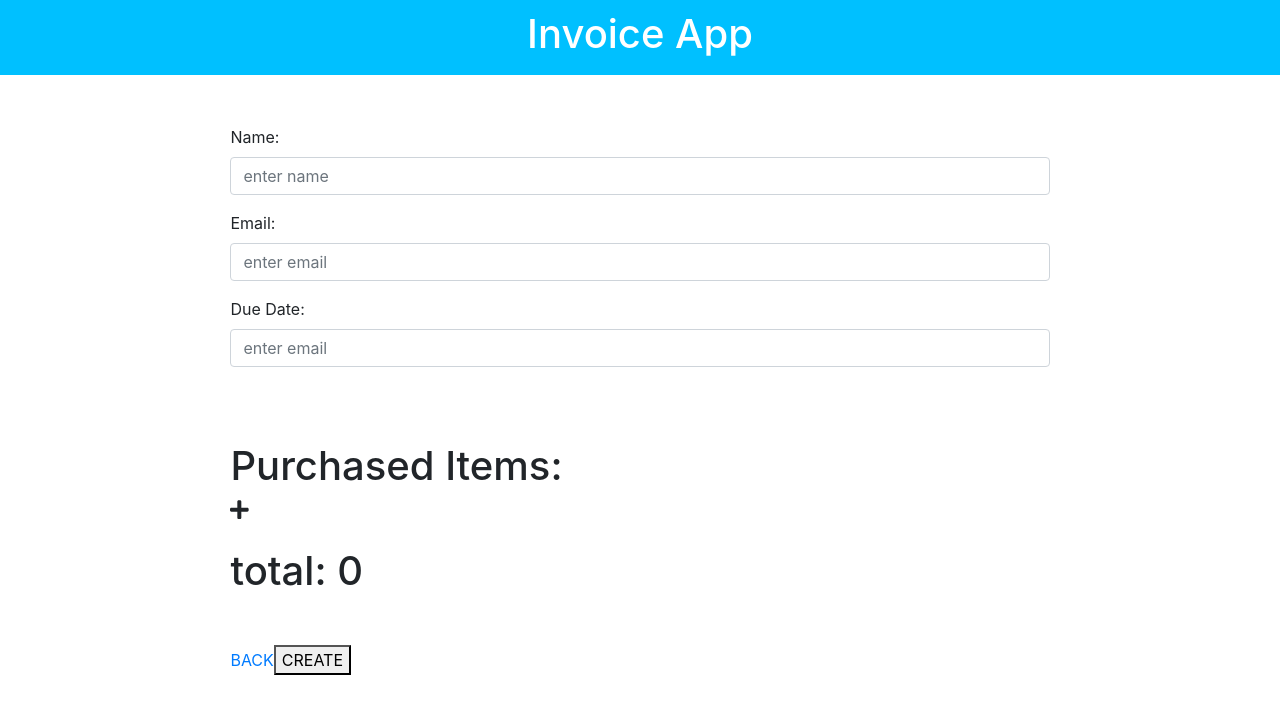
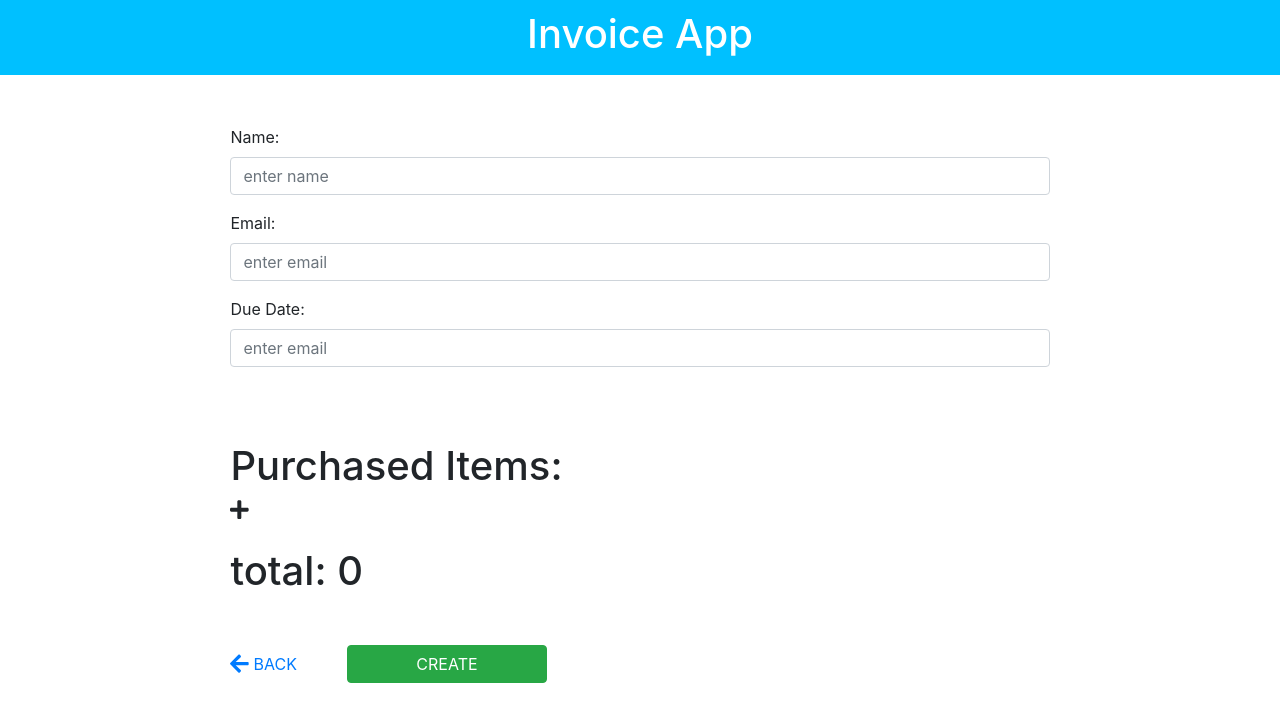
Before and after one commit to jeffreytakaki/sh-invoices, a React (Create React App) app: page /create in a window 1280 px wide. Shown: the top 722 px of the page. Built offline with nearby package versions, Linux system fonts and the light colour scheme.

Commit message:
require minimum 1 lineitem

```diff
--- a/src/components/Invoice/CreateEditInvoice.jsx
+++ b/src/components/Invoice/CreateEditInvoice.jsx
@@ -25,10 +25,12 @@ export const CreateEditInvoice = ({cb, invoices=[], index, deleteInvoiceCb}) =>
 
     const createInvoice = (e) => {
         e.preventDefault();
-        cb({...invoice, total: CalculateTotal()}, index)
-        // cb(invoice, index)
-        setInvoice({...initialState, initialState})
-        history.push('/list-view')
+        if(invoice.lineItems.length > 0) {
+            cb({...invoice, total: CalculateTotal()}, index)
+            setInvoice({...initialState, initialState})
+            history.push('/list-view')
+        }
+
     }
 
     const deleteInvoice = (e) => {
@@ -77,8 +79,8 @@ export const CreateEditInvoice = ({cb, invoices=[], index, deleteInvoiceCb}) =>
         } else {
             return (
                 <div className="invoice-footer">
-                    <Link to="/list-view">BACK</Link>
-                    <button onClick={createInvoice}>CREATE</button>
+                    <Link className="back" to="/list-view"><FontAwesomeIcon icon={faArrowLeft} size="lg" />  BACK</Link>
+                    <button className="btn btn-success" onClick={createInvoice}>CREATE</button>
                 </div>
             )
         }
@@ -98,6 +100,7 @@ export const CreateEditInvoice = ({cb, invoices=[], index, deleteInvoiceCb}) =>
                         placeholder="enter name"
                         className="input-field form-control"
                         onChange={(e) => {setInvoice({...invoice, name: e.target.value})}}
+                        required
                         value={invoice.name}
                     />
                 </div>
```
